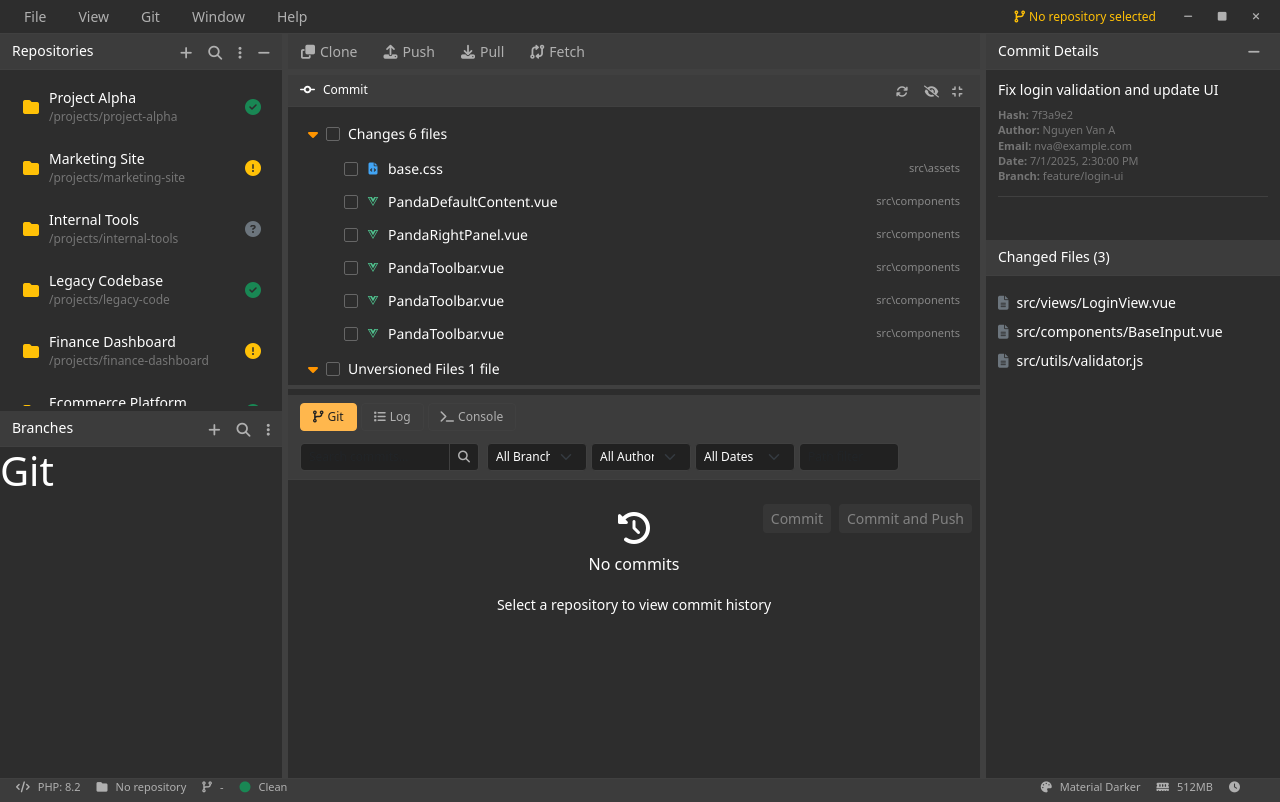
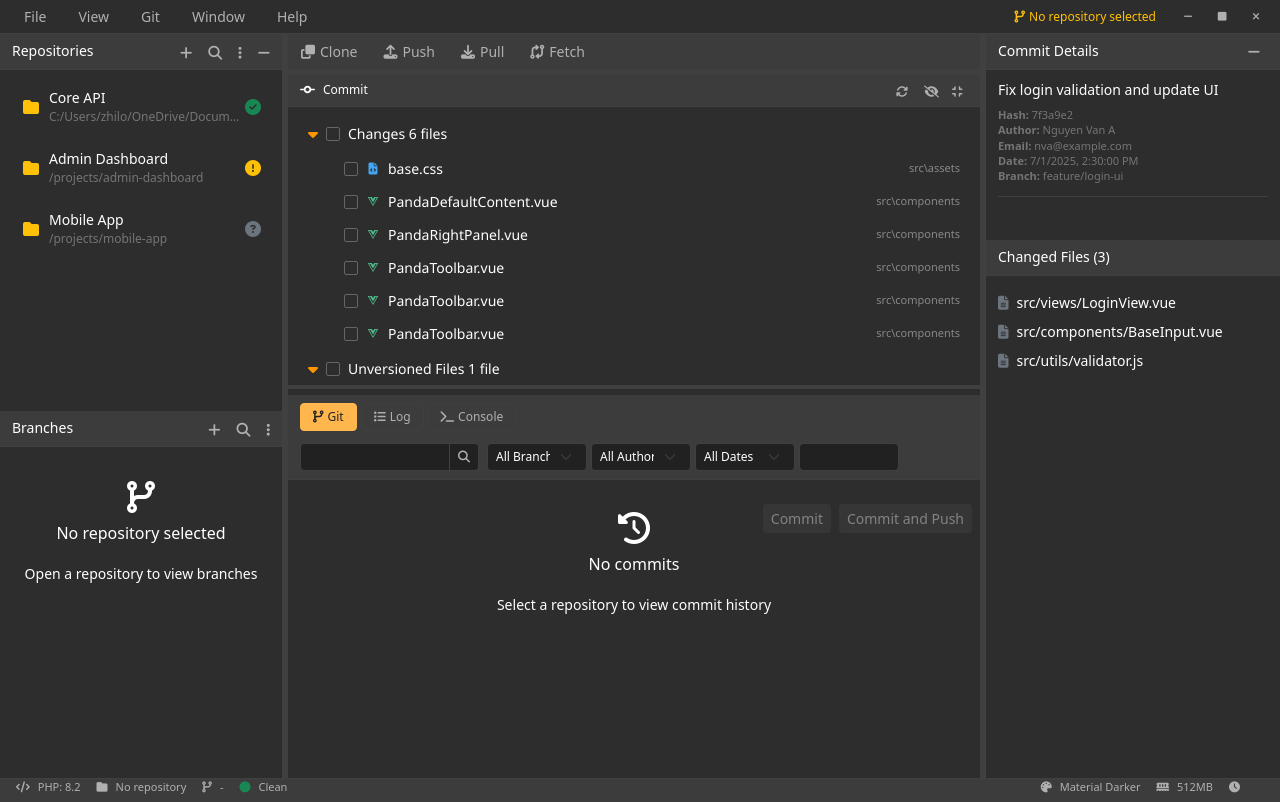
Before and after one commit to long2604205/git_ui, a Vue app: page / in a window 1280 px wide. Built offline with nearby package versions, Linux system fonts and the light colour scheme.

Commit message:
#master - build git open reopen

```diff
--- a/src/components/PandaDefaultContent.vue
+++ b/src/components/PandaDefaultContent.vue
@@ -8,6 +8,8 @@
         @set-active-repo="setActiveRepository"
         @remove-repo="removeRepository"
         @toggle-workspace="toggleWorkspacePanel"
+        @switch-branch="onSwitchBranch"
+        @open-repository="openRepository"
       />
       <div class="col main-content">
         <panda-toolbar/>
@@ -34,170 +36,49 @@ import { ref } from 'vue'
 import PandaRightPanel from '@/components/PandaRightPanel.vue'
 import PandaCommitPanel from '@/components/PandaCommitPanel.vue'
 import PandaToolbar from '@/components/PandaToolbar.vue'
+import api from '@/plugins/api.js'
 
 const panelCollapsed = ref(false)
+
 const repositories = ref([
   {
     id: 'repo1',
-    name: 'Project Alpha',
-    path: '/projects/project-alpha',
+    name: 'Core API',
+    path: 'C:/Users/zhilo/OneDrive/Documents/Project/Training/auto_verse',
     status: 'clean',
     currentBranch: 'main',
+    branches: {
+      local: ['main', 'dev', 'release/v1.0', 'feature/auth-module', 'bugfix/token-refresh', 'hotfix/login-timeout'],
+      remote: ['origin/main', 'origin/dev', 'origin/release/v1.0', 'origin/feature/auth-module']
+    },
     changes: []
   },
   {
     id: 'repo2',
-    name: 'Marketing Site',
-    path: '/projects/marketing-site',
+    name: 'Admin Dashboard',
+    path: '/projects/admin-dashboard',
     status: 'dirty',
     currentBranch: 'dev',
-    changes: ['home.vue', 'about.vue']
+    branches: {
+      local: ['main', 'dev', 'feature/user-management', 'feature/role-settings', 'bugfix/sidebar-collapse', 'refactor/table-component'],
+      remote: ['origin/main', 'origin/dev', 'origin/feature/user-management']
+    },
+    changes: ['UserList.vue', 'Sidebar.vue']
   },
   {
     id: 'repo3',
-    name: 'Internal Tools',
-    path: '/projects/internal-tools',
-    status: 'untracked',
-    currentBranch: 'feature-login',
-    changes: ['login.js', 'auth.js']
-  },
-  {
-    id: 'repo4',
-    name: 'Legacy Codebase',
-    path: '/projects/legacy-code',
-    status: 'clean',
-    currentBranch: 'main',
-    changes: []
-  },
-  {
-    id: 'repo5',
-    name: 'Finance Dashboard',
-    path: '/projects/finance-dashboard',
-    status: 'dirty',
-    currentBranch: 'hotfix-graph',
-    changes: ['graph.js']
-  },
-  {
-    id: 'repo6',
-    name: 'Ecommerce Platform',
-    path: '/projects/ecommerce',
-    status: 'clean',
-    currentBranch: 'release-v2',
-    changes: []
-  },
-  {
-    id: 'repo7',
-    name: 'Analytics Engine',
-    path: '/projects/analytics',
-    status: 'untracked',
-    currentBranch: 'experiment-ai',
-    changes: ['ai.js', 'metrics.js']
-  },
-  {
-    id: 'repo8',
-    name: 'Game Prototype',
-    path: '/projects/game-prototype',
-    status: 'dirty',
-    currentBranch: 'dev',
-    changes: ['player.ts']
-  },
-  {
-    id: 'repo9',
-    name: 'Blog System',
-    path: '/projects/blog',
-    status: 'clean',
-    currentBranch: 'main',
-    changes: []
-  },
-  {
-    id: 'repo10',
-    name: 'Booking App',
-    path: '/projects/booking-app',
-    status: 'dirty',
-    currentBranch: 'refactor-api',
-    changes: ['api.js', 'utils.js']
-  },
-  {
-    id: 'repo11',
-    name: 'Design System',
-    path: '/projects/design-system',
-    status: 'clean',
-    currentBranch: 'main',
-    changes: []
-  },
-  {
-    id: 'repo12',
-    name: 'Admin Panel',
-    path: '/projects/admin-panel',
-    status: 'untracked',
-    currentBranch: 'feature-tables',
-    changes: ['table.vue', 'filter.vue']
-  },
-  {
-    id: 'repo13',
-    name: 'Microservice Auth',
-    path: '/projects/auth-service',
-    status: 'dirty',
-    currentBranch: 'dev',
-    changes: ['auth.ts']
-  },
-  {
-    id: 'repo14',
-    name: 'Chatbot',
-    path: '/projects/chatbot',
-    status: 'clean',
-    currentBranch: 'main',
-    changes: []
-  },
-  {
-    id: 'repo15',
-    name: 'Client Website',
-    path: '/projects/client-website',
-    status: 'dirty',
-    currentBranch: 'client-fixes',
-    changes: ['index.html', 'styles.css']
-  },
-  {
-    id: 'repo16',
-    name: 'Portfolio Site',
-    path: '/projects/portfolio',
-    status: 'untracked',
-    currentBranch: 'feature-gallery',
-    changes: ['gallery.vue']
-  },
-  {
-    id: 'repo17',
-    name: 'CRM System',
-    path: '/projects/crm',
-    status: 'clean',
-    currentBranch: 'main',
-    changes: []
-  },
-  {
-    id: 'repo18',
     name: 'Mobile App',
     path: '/projects/mobile-app',
-    status: 'dirty',
-    currentBranch: 'ios-tweak',
-    changes: ['App.swift']
-  },
-  {
-    id: 'repo19',
-    name: 'Scheduler',
-    path: '/projects/scheduler',
     status: 'untracked',
-    currentBranch: 'feature-calendar',
-    changes: ['calendar.js', 'event.js']
-  },
-  {
-    id: 'repo20',
-    name: 'Video Platform',
-    path: '/projects/video-platform',
-    status: 'clean',
-    currentBranch: 'main',
-    changes: []
+    currentBranch: 'feature/onboarding-flow',
+    branches: {
+      local: ['main', 'dev', 'feature/onboarding-flow', 'feature/push-notification', 'test/device-permissions'],
+      remote: ['origin/main', 'origin/dev', 'origin/feature/onboarding-flow']
+    },
+    changes: ['Onboarding.vue', 'PermissionService.js']
   }
-]);
+])
+
 const activeRepository = ref(null)
 const isWorkspaceCollapsed = ref(false)
 const commitData = {
@@ -220,9 +101,34 @@ const sampleRepository = {
     { file: 'README.md', type: 'Deleted', status: 'deleted' }
   ]
 }
+
 function setActiveRepository(repo) {
   activeRepository.value = repo
 }
+
+async function openRepository() {
+  try {
+    const response = await api.post('/git/open-repository', {
+      repo_path: "C:/Users/zhilo/OneDrive/Documents/Project/Training/auto_verse"
+    });
+
+    console.log(response.data.data)
+    const result = response.data.data
+
+    if (result) {
+      repositories.value.push(result);
+      activeRepository.value = result;
+
+      console.log('✅ Repo opened:', result.name);
+    } else {
+      console.error('❌ Failed to open repository: No data returned');
+    }
+
+  } catch (error) {
+    console.error('❌ Error opening repository:', error.message);
+  }
+}
+
 
 function removeRepository(repo) {
   repositories.value = repositories.value.filter(r => r.id !== repo.id)
@@ -255,6 +161,12 @@ function onPushTags() {
   console.log('Push with tags')
 }
 
+function onSwitchBranch(branch) {
+  if (activeRepository.value) {
+    activeRepository.value.currentBranch = branch
+  }
+}
+
 </script>
 <style scoped>
 .main-container {
--- a/src/components/PandaRepositoryWorkspace.vue
+++ b/src/components/PandaRepositoryWorkspace.vue
@@ -10,6 +10,7 @@
               <button
                 class="btn btn-sm workspace-action"
                 v-if="showActions"
+                @click="$emit('open-repository')"
               >
                 <i class="fa-solid fa-plus"></i>
               </button>
@@ -78,7 +79,9 @@
             </div>
           </div>
         </div>
+
         <div class="resizer" @mousedown="startResizing"></div>
+
         <div class="branch-workspace" :style="{ height: 'calc(100% - ' + reposHeight + 'px - 5px)' }">
           <div class="branch-workspace-header">
             <h6 class="mb-0">Branches</h6>
@@ -113,7 +116,59 @@
             </div>
           </transition>
           <div class="workspace-content">
-            <h1>Git</h1>
+            <div class="branch-tree" id="branch-tree">
+              <div v-if="!activeRepository" class="no-repo-message text-center py-4">
+                <i class="fas fa-code-branch fa-2x mb-2"></i>
+                <p>No repository selected</p>
+                <small>Open a repository to view branches</small>
+              </div>
+
+              <template v-else>
+                <!-- HEAD -->
+                <div class="tree-item">
+                  <i class="fas fa-chevron-down tree-toggle" @click="toggle('head')"></i>
+                  <i class="fas fa-laptop text-info me-1"></i>
+                  <span>HEAD (Current Branch)</span>
+                </div>
+                <div class="tree-item nested active">
+                  <i class="fas fa-star text-warning me-1"></i>
+                  <span>{{ activeRepository.currentBranch }}</span>
+                </div>
+
+                <!-- Local -->
+                <div class="tree-item">
+                  <i class="fas fa-chevron-down tree-toggle" @click="toggle('local')"></i>
+                  <i class="fas fa-folder text-warning me-1"></i>
+                  <span>Local</span>
+                </div>
+                <div
+                  class="tree-item nested"
+                  v-for="branch in activeRepository.branches.local"
+                  :key="'local-' + branch"
+                  :class="{ active: branch === activeRepository.currentBranch }"
+                  @click="switchBranch(branch)"
+                >
+                  <i class="fas fa-code-branch text-success me-1"></i>
+                  <span>{{ branch }}</span>
+                </div>
+
+                <!-- Remote -->
+                <div class="tree-item">
+                  <i class="fas fa-chevron-down tree-toggle" @click="toggle('remote')"></i>
+                  <i class="fas fa-cloud text-primary me-1"></i>
+                  <span>Remote</span>
+                </div>
+                <div
+                  class="tree-item nested"
+                  v-for="branch in activeRepository.branches.remote"
+                  :key="'remote-' + branch"
+                  @click="switchBranch(branch)"
+                >
+                  <i class="fas fa-server text-primary me-1"></i>
+                  <span>{{ branch }}</span>
+                </div>
+              </template>
+            </div>
           </div>
         </div>
       </div>
@@ -142,7 +197,7 @@ const containerWidth = ref(300);
 const previousWidth = ref(300)
 let isResizing = false;
 let isResizingContainer = false;
-const emit = defineEmits(['set-active-repo', 'remove-repo', 'toggle-workspace'])
+const emit = defineEmits(['set-active-repo', 'remove-repo', 'toggle-workspace', 'open-repository']);
 
 
 // Watch
@@ -238,6 +293,17 @@ const stopResizeContainer = () => {
   window.removeEventListener('mousemove', resizeContainer);
   window.removeEventListener('mouseup', stopResizeContainer);
 };
+
+
+function switchBranch(branchName) {
+  console.log('Chuyển nhánh:', branchName)
+  emit('switch-branch', branchName)
+}
+
+function toggle(section) {
+  console.log('Toggle tree:', section);
+  // Optional: thêm logic đóng/mở cây nếu muốn
+}
 </script>
 <style scoped>
 .horizontal-resize-wrapper {
@@ -490,4 +556,48 @@ const stopResizeContainer = () => {
   opacity: 1;
   transform: translateY(0);
 }
+
+/* Branch Tree */
+.branch-tree {
+  margin: 10px;
+}
+
+.tree-item {
+  display: flex;
+  align-items: center;
+  padding: 4px 0;
+  font-size: 12px;
+  cursor: pointer;
+  transition: background-color 0.2s ease;
+  border-radius: 2px;
+}
+
+.tree-item:hover {
+  background-color: var(--bg-hover);
+}
+
+.tree-item.active {
+  background-color: var(--accent-primary);
+  color: var(--bg-primary);
+}
+
+.tree-item.nested {
+  padding-left: 20px;
+}
+
+.tree-item.nested-2 {
+  padding-left: 40px;
+}
+
+.tree-toggle {
+  width: 12px;
+  margin-right: 4px;
+  font-size: 10px;
+  cursor: pointer;
+  transition: transform 0.2s ease;
+}
+
+.tree-toggle.collapsed {
+  transform: rotate(-90deg);
+}
 </style>
```
